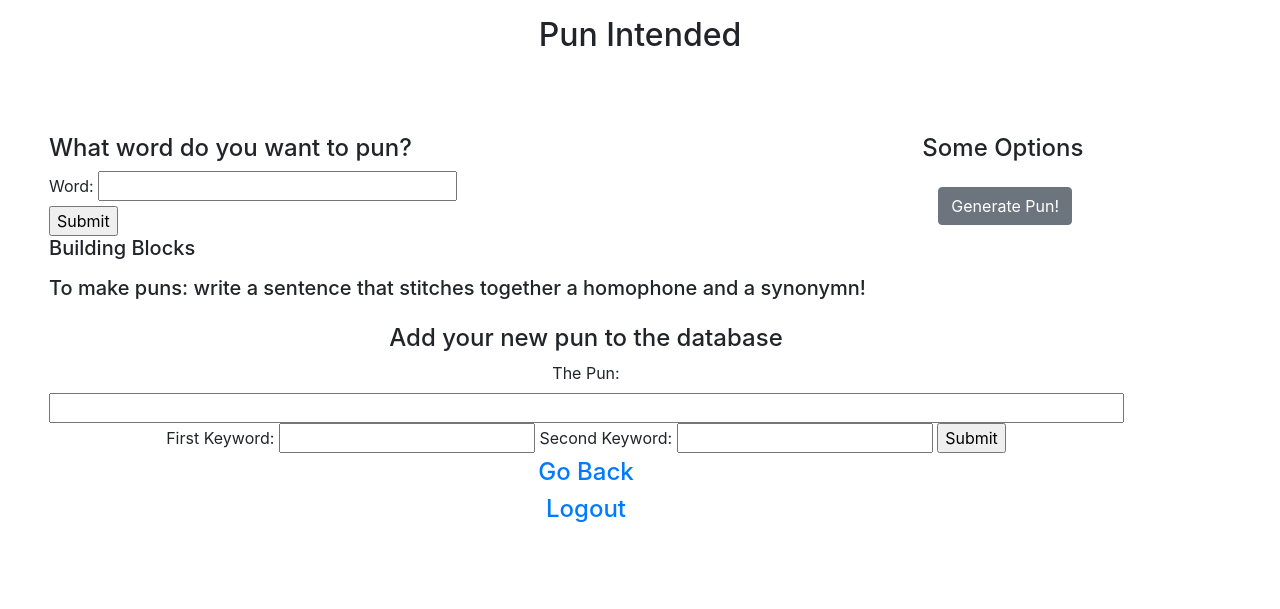
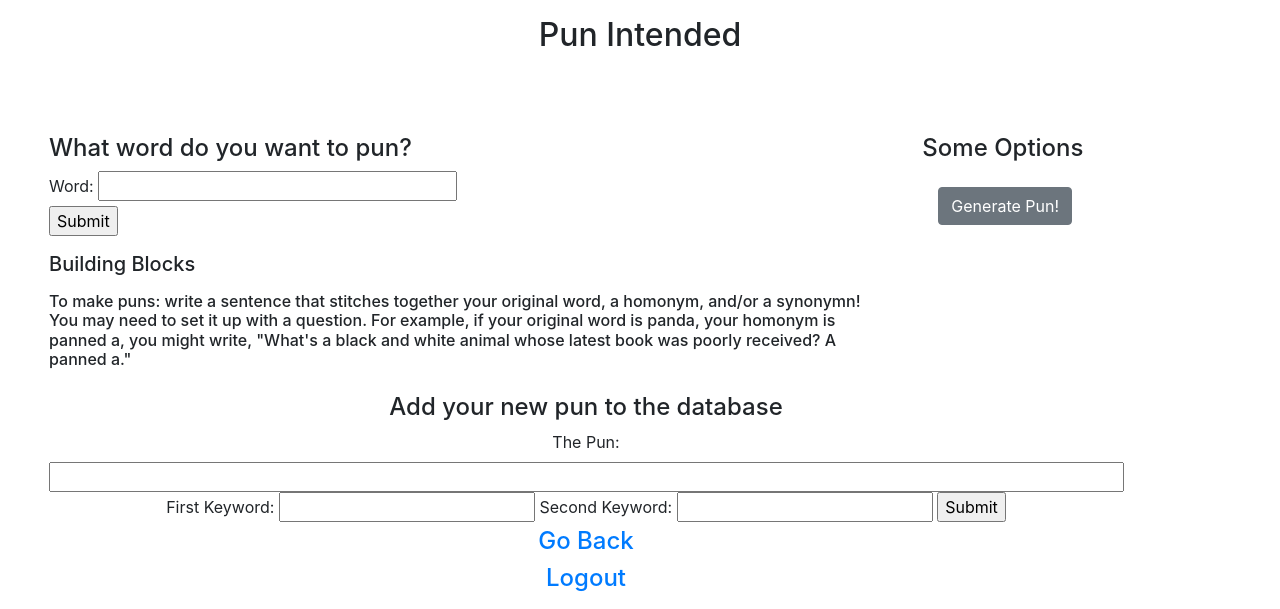
Before and after one commit to vsbluth5/pun-project, a Flask app: page /generate in a window 1280 px wide. Shown: the top 609 px of the page. Run offline with Flask 2, Linux system fonts and the light colour scheme; some libraries are stand-ins or nearby versions.

Commit message:
instructions added to generate

```diff
--- a/templates/generate.html
+++ b/templates/generate.html
@@ -7,6 +7,7 @@
 		<input type="text" name="expression" value=""size="30"><br>
 		<input type="submit" value="Submit">
     </form>
+    <p><p>
 <h5>Building Blocks</h5>
 
     <ul>
@@ -14,8 +15,8 @@
         <li>{{ key }}: {{ value }}</li>
     {% endfor %}
     </ul>
- <h5>To make puns: write a sentence that stitches together a homophone and a synonymn!</h5>
-
+ <h6>To make puns: write a sentence that stitches together your original word, a homonym, and/or a synonymn! You may need to set it up with a question.
+For example, if your original word is panda, your homonym is panned a, you might write, "What's a black and white animal whose latest book was poorly received? A panned a."</h6>
 {% endblock %}
 
 {% block options %}
```
